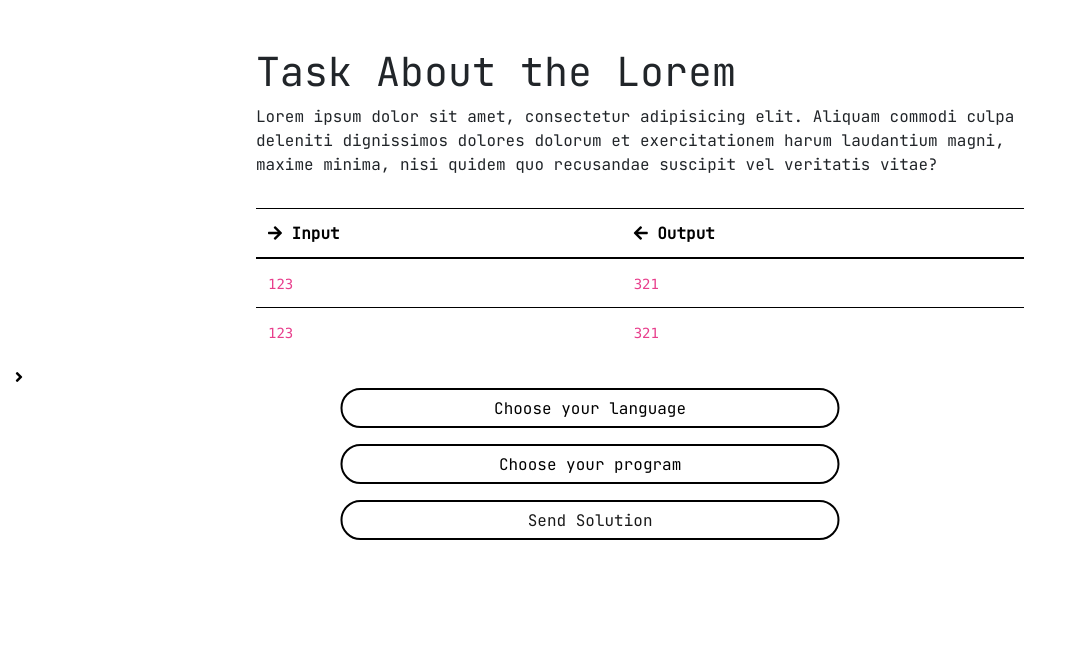
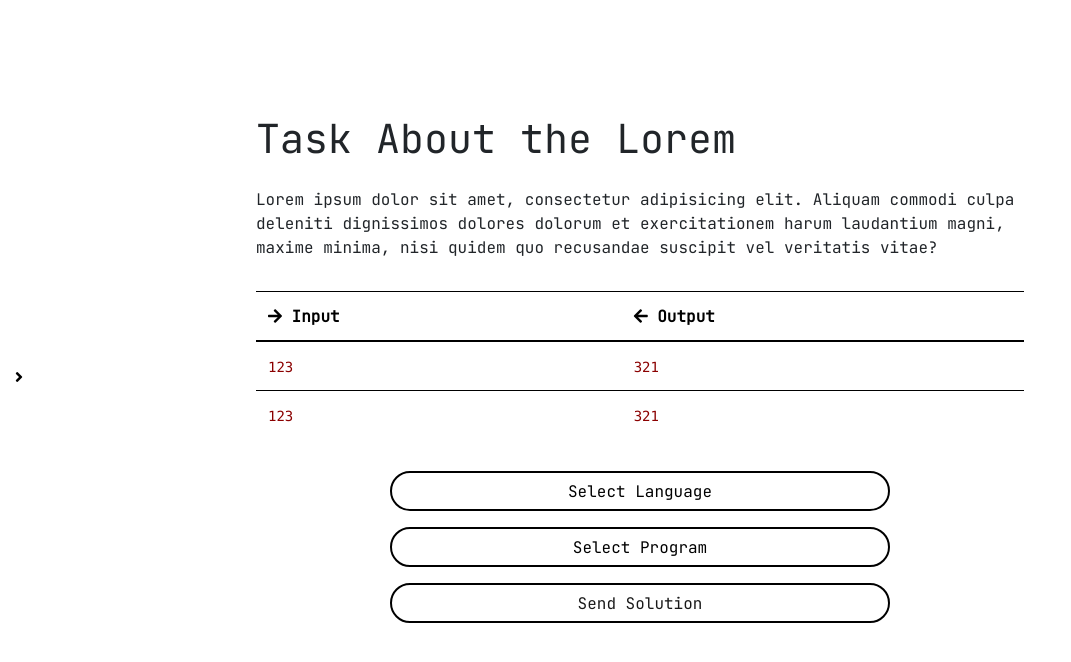
Before and after one commit to arcturus5340/julia, a Django app: template templates/contest.html in a window 1280 px wide. Shown: the top 662 px of the page, without its empty margins (0-1071 px from the left). Run offline with Django 3.2, Linux system fonts and the light colour scheme; the template is opened without the code that fills it, so the values that code supplies are empty; some libraries are stand-ins or nearby versions.

Commit message:
Change the markup for beauty design
The buttons are now centred, the indent between them has been changed. Furthermore the indent between the task header and the window top has been changed.

```diff
--- a/static/css/index.css
+++ b/static/css/index.css
@@ -72,6 +72,9 @@ label {
     margin-bottom: 0;
 }
 
+code {
+    color: darkred;
+}
 
 .center-container {
     align-items: center;
@@ -256,7 +259,7 @@ label {
     transition: all 0.3s;
     padding-left: 20vw;
     padding-right: 20vw;
-    padding-top: 3em;
+    padding-top: 9vw;
     left: 0;
 }
 
@@ -347,6 +350,10 @@ a.sidebar-open.btn.btn-primary:not(:disabled):not(.disabled):active:focus {
     background-color: black;
 }
 
+.header {
+    margin-bottom: 1.5rem;
+}
+
 .io-table {
     width: 100%;
     margin-bottom: 2rem;
@@ -365,46 +372,10 @@ a.sidebar-open.btn.btn-primary:not(:disabled):not(.disabled):active:focus {
     border-top: 1px solid black;
 }
 
-.upload-solution {
-    width: 1px;
-    height: 1px;
-    opacity: 0;
-    overflow: hidden;
-    position: absolute;
-    z-index: -1;
-}
-
-.upload-solution + label {
-    border: 2px solid black;
-    border-radius: 24px;
-    margin-top: 1em;
-    margin-left: 50%;
-    transform: translateX(-60%);
-    color: black;
-    display: inline-block;
-    width: 65%
-}
-
-.upload-solution:hover + label,
-.upload-solution + label:hover {
-    border: 2px solid black;
-    border-radius: 24px;
-    margin-top: 1em;
-    margin-left: 50%;
-    transform: translateX(-60%);
-    color: white;
-    background-color: black;
-    display: inline-block;
-    width: 65%;
-    transition: color .4s ease-in-out, background-color .4s ease-in-out;
-}
-
-.language-select {
+.select-language {
     display: block;
     padding: .375rem .75rem;
-    margin-left: 50%;
-    margin-top: 1em;
-    transform: translateX(-60%);
+    margin: .5em auto;
     width: 65%;
     text-align-last: center;
     text-align: center;
@@ -421,16 +392,44 @@ a.sidebar-open.btn.btn-primary:not(:disabled):not(.disabled):active:focus {
     outline: 0;
 }
 
+.upload-solution {
+    width: 1px;
+    height: 1px;
+    opacity: 0;
+    overflow: hidden;
+    position: absolute;
+    margin: 0 auto;
+    z-index: -1;
+}
+
+.upload-solution + label {
+    border: 2px solid black;
+    border-radius: 24px;
+    margin: .5em auto;
+    color: black;
+    display: inline-block;
+    width: 65%
+}
+
+.upload-solution:hover + label,
+.upload-solution + label:hover {
+    color: white;
+    background-color: black;
+    transition: color .4s ease-in-out, background-color .4s ease-in-out;
+}
+
+.upload-solution-form {
+    text-align: center;
+}
+
 .send-solution-button {
     background: rgba(255, 255, 255, .5);
     display: block;
-    margin-top: 1em;
     line-height: 1.5;
     text-align: center;
     border: 2px solid black;
     padding: .375rem .75rem;
-    margin-left: 50%;
-    transform: translateX(-60%);
+    margin: .5em auto;
     width: 65%;
     color: rgba(0, 0, 0, .9);
     border-radius: 24px;
--- a/templates/contest.html
+++ b/templates/contest.html
@@ -56,11 +56,11 @@
                     </tbody>
                 </table>
 
-                <label for="language-select-ID">
+                <label for="select-language-ID">
                 </label>
-                <select class="language-select" id="language-select-ID">
-                    <option value="" disabled selected hidden>Choose your language</option>
-                    <option value="C">C</option>
+                <select class="select-language" id="select-language-ID">
+                    <option value="" disabled selected hidden>Select Language</option>
+                    <option value="C">C</option
                     <option value="C++">C++</option>
                     <option value="C#">C#</option>
                     <option value="Java">Java</option>
@@ -70,9 +70,9 @@
                     <option value="Python 3">Python 3</option>
                     <option value="Python 2">Python 2</option>
                 </select>
-                <form>
+                <form class="upload-solution-form">
                     <input class="upload-solution" type="file" id="upload-solution-ID">
-                    <label class="btn upload-solution-label" for="upload-solution-ID">Choose your program</label>
+                    <label class="btn upload-solution-label" for="upload-solution-ID">Select Program</label>
                 </form>
                 <button class="send-solution-button" type="button" name="send-solution-ID" value="Send_Solution" id="send-solution-ID">Send Solution</button>
             </div>
--- a/templates/task_content.html
+++ b/templates/task_content.html
@@ -18,9 +18,9 @@
             <div class="description">
                 Lorem ipsum dolor sit amet, consectetur adipisicing elit. Aliquam commodi culpa deleniti dignissimos dolores dolorum et exercitationem harum laudantium magni, maxime minima, nisi quidem quo recusandae suscipit vel veritatis vitae?
             </div>
-            <label for="language-select-ID">
+            <label for="select-language-ID">
             </label>
-            <select class="language-select" id="language-select-ID">
+            <select class="select-language" id="select-language-ID">
                 <option value="" disabled selected hidden>Choose your language</option>
                 <option value="C">C</option>
                 <option value="C++">C++</option>
```
